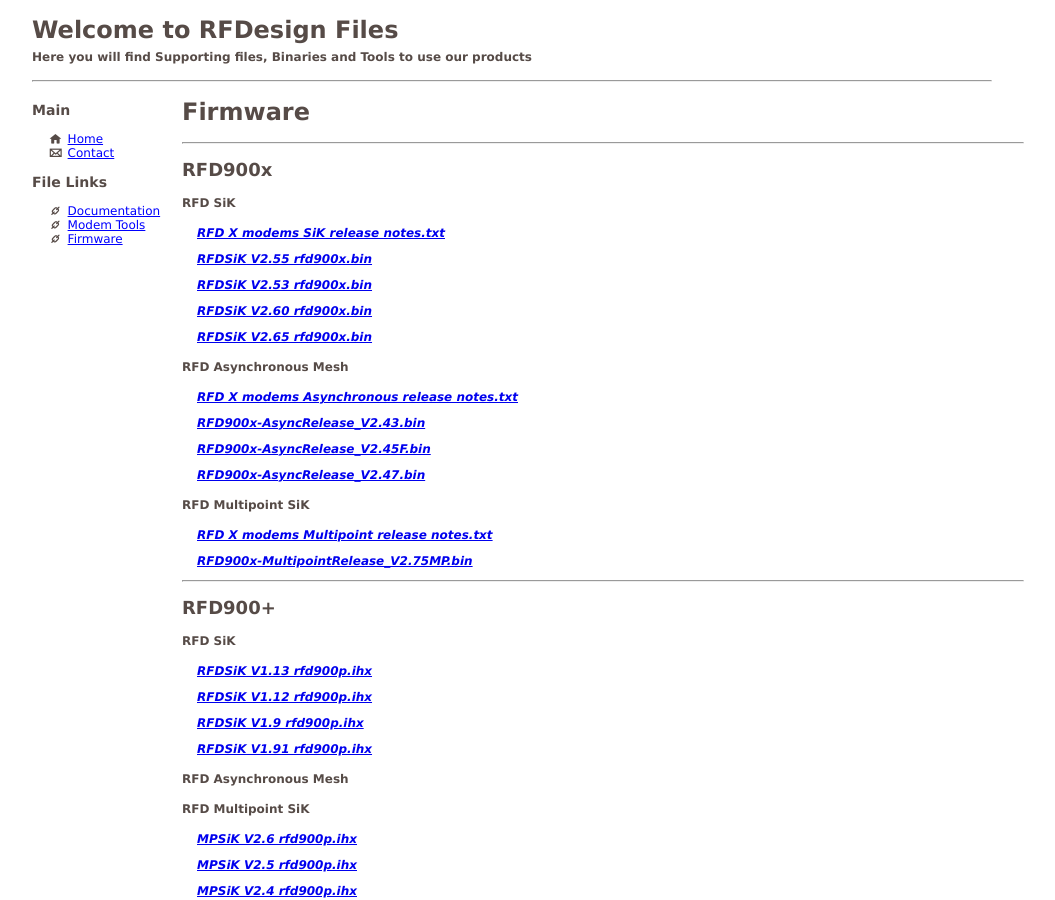
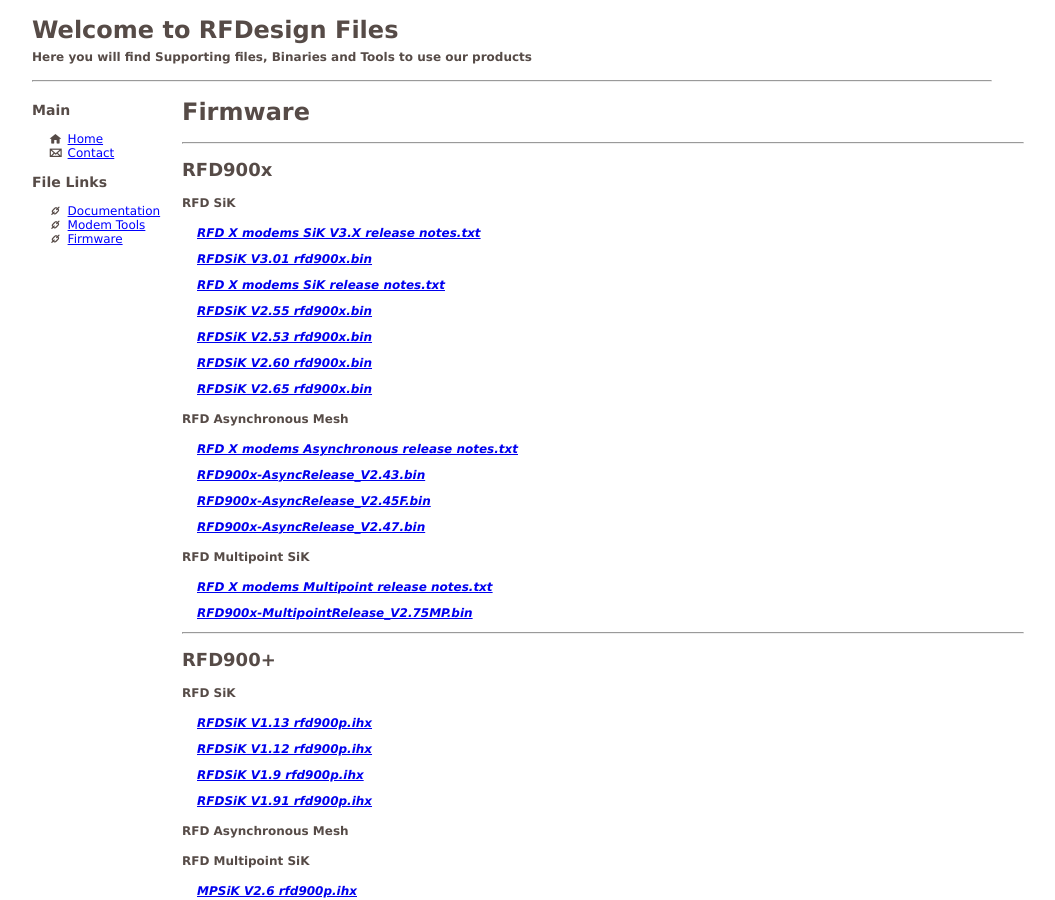
Before and after one commit to RFDesign/rfdesign.github.io, a Jekyll site: the page built from firmware.html, in a window 1280 px wide and 900 px high. Shown: the whole window, without its empty margins (26-1081 px from the left). Built offline with Jekyll 4.4.1, drawn with Linux system fonts in a browser that asks for light colours.

Commit message:
Update firmware.yml

```diff
--- a/_data/firmware.yml
+++ b/_data/firmware.yml
@@ -4,6 +4,8 @@
         - file: RFD X modems SiK V3.X release notes.txt
         - file: RFDSiK V3.01 rfd900x.bin
     SIK:
+        - file: RFD X modems SiK V3.X release notes.txt
+        - file: RFDSiK V3.01 rfd900x.bin
         - file: RFD X modems SiK release notes.txt
         - file: RFDSiK V2.55 rfd900x.bin
         - file: RFDSiK V2.53 rfd900x.bin
```
